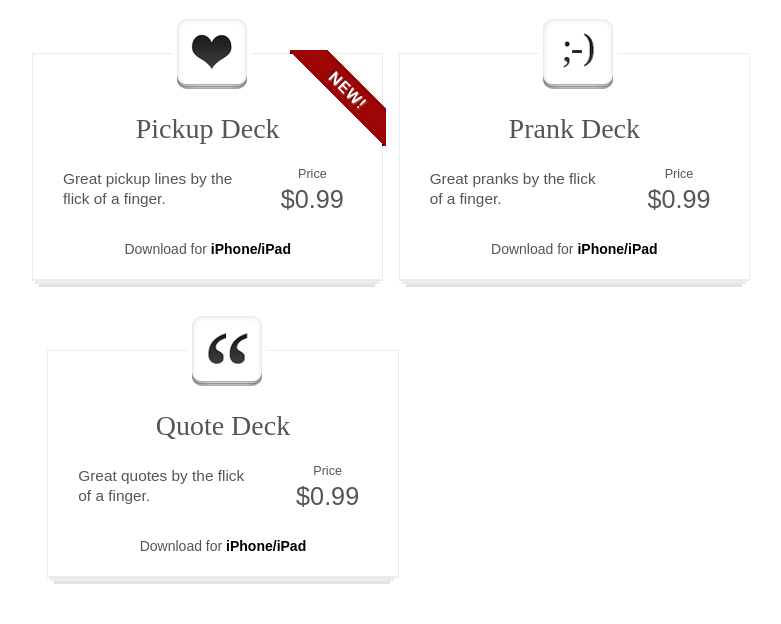
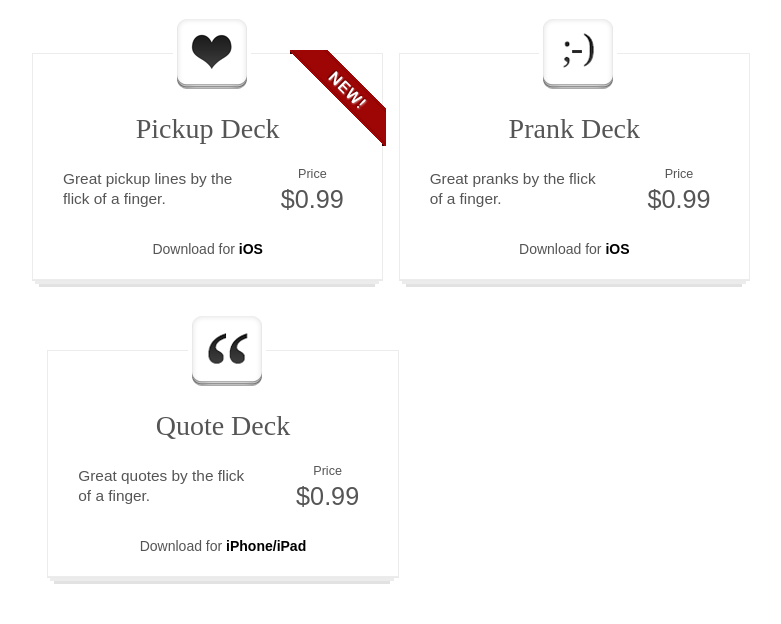
Before and after one commit to danielsaidi/website_deckorama, a plain HTML site: page index.html in a window 1280 px wide. Shown: the part 198-822 px from the top of the page, without its empty margins (249-1030 px from the left). Drawn offline with nearby package versions, Linux system fonts and the light colour scheme; a web font is replaced by a local one.

Commit message:
Update text

```diff
--- a/index.html
+++ b/index.html
@@ -89,7 +89,7 @@
 						</div>
 						<div></div>
 						<div class="appstore">
-							Download for <a href="http://itunes.apple.com/app/pickup-deck/id581674449">iPhone/iPad</a>
+							Download for <a href="http://itunes.apple.com/app/pickup-deck/id581674449">iOS</a>
 						</div>
 					</div>
 					<div class="app-box-bottom"></div>
@@ -106,7 +106,7 @@
 						</div>
 						<div></div>
 						<div class="appstore">
-							Download for <a href="http://itunes.apple.com/app/prank-deck/id568717911">iPhone/iPad</a>
+							Download for <a href="http://itunes.apple.com/app/prank-deck/id568717911">iOS</a>
 						</div>
 					</div>
 					<div class="app-box-bottom"></div>
```
